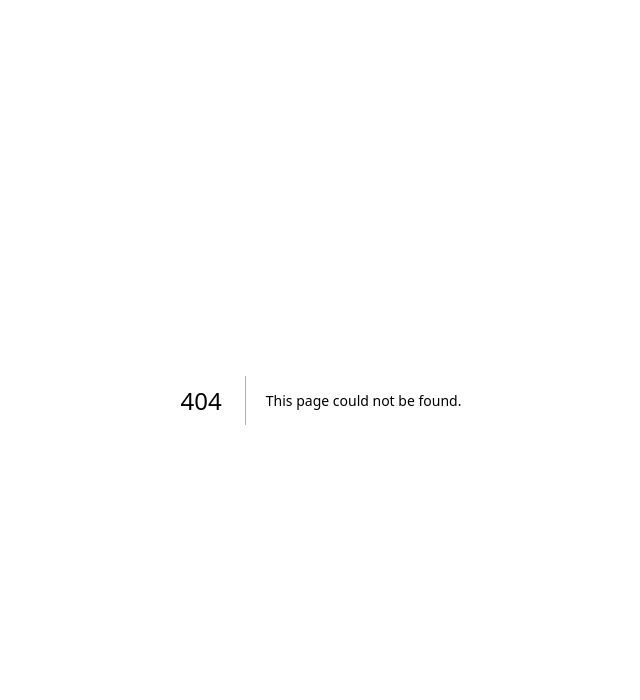
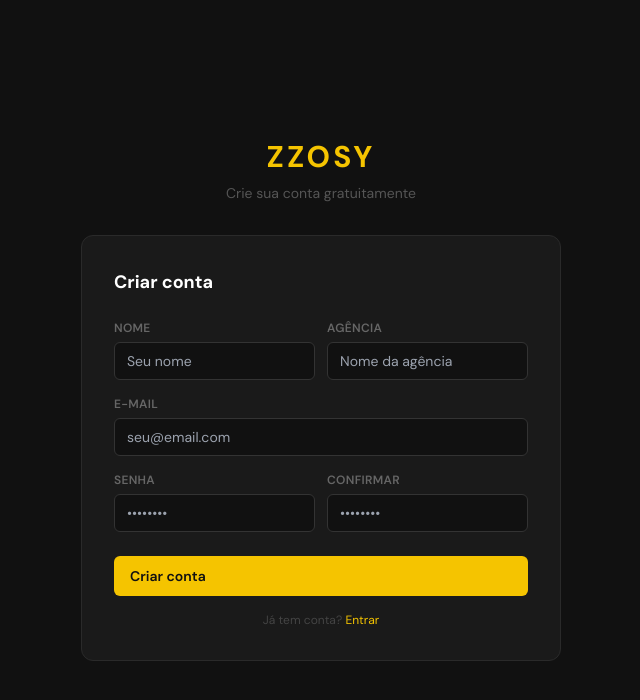
Before and after one commit to Giovanni-Rampazzo/zzysy, a Next.js app in the folder apps/web/: page /register in a window 1280 px wide. Before the commit this address had no page. Shown: the top 700 px of the page, without its empty margins (319-959 px from the left). Built offline with nearby package versions, Linux system fonts and the light colour scheme.

Commit message:
feat: register page

```diff
--- /dev/null
+++ b/apps/web/app/(auth)/register/page.tsx
@@ -0,0 +1,78 @@
+"use client"
+import { useState } from "react"
+import { useRouter } from "next/navigation"
+import { Button } from "@/components/ui/Button"
+
+export default function RegisterPage() {
+  const router = useRouter()
+  const [form, setForm] = useState({ name: "", agency: "", email: "", password: "", confirm: "" })
+  const [error, setError] = useState("")
+  const [loading, setLoading] = useState(false)
+
+  function set(k: string, v: string) { setForm(f => ({ ...f, [k]: v })) }
+
+  async function handleSubmit(e: React.FormEvent) {
+    e.preventDefault()
+    if (form.password !== form.confirm) { setError("As senhas não coincidem"); return }
+    setLoading(true)
+    setError("")
+    const res = await fetch("/api/register", {
+      method: "POST",
+      headers: { "Content-Type": "application/json" },
+      body: JSON.stringify({ name: form.name, agency: form.agency, email: form.email, password: form.password }),
+    })
+    setLoading(false)
+    if (!res.ok) {
+      const data = await res.json()
+      setError(data.error || "Erro ao criar conta")
+    } else {
+      router.push("/login")
+    }
+  }
+
+  return (
+    <div className="min-h-screen flex items-center justify-center bg-[#111111] py-10">
+      <div className="w-[480px]">
+        <div className="text-center mb-8">
+          <div className="text-[#F5C400] text-3xl font-bold tracking-[3px]">ZZOSY</div>
+          <div className="text-[#555555] text-sm mt-2">Crie sua conta gratuitamente</div>
+        </div>
+        <div className="bg-[#1a1a1a] rounded-xl p-8 border border-[#2a2a2a]">
+          <h1 className="text-white text-lg font-bold mb-6">Criar conta</h1>
+          <form onSubmit={handleSubmit} className="flex flex-col gap-4">
+            <div className="grid grid-cols-2 gap-3">
+              <div className="flex flex-col gap-1.5">
+                <label className="text-xs font-semibold uppercase tracking-wide text-[#666666]">Nome</label>
+                <input value={form.name} onChange={e => set("name", e.target.value)} placeholder="Seu nome" required className="w-full px-3 py-2 text-sm border rounded-md bg-[#111111] text-white border-[#333333] outline-none focus:border-[#F5C400]" />
+              </div>
+              <div className="flex flex-col gap-1.5">
+                <label className="text-xs font-semibold uppercase tracking-wide text-[#666666]">Agência</label>
+                <input value={form.agency} onChange={e => set("agency", e.target.value)} placeholder="Nome da agência" required className="w-full px-3 py-2 text-sm border rounded-md bg-[#111111] text-white border-[#333333] outline-none focus:border-[#F5C400]" />
+              </div>
+            </div>
+            <div className="flex flex-col gap-1.5">
+              <label className="text-xs font-semibold uppercase tracking-wide text-[#666666]">E-mail</label>
+              <input type="email" value={form.email} onChange={e => set("email", e.target.value)} placeholder="seu@email.com" required className="w-full px-3 py-2 text-sm border rounded-md bg-[#111111] text-white border-[#333333] outline-none focus:border-[#F5C400]" />
+            </div>
+            <div className="grid grid-cols-2 gap-3">
+              <div className="flex flex-col gap-1.5">
+                <label className="text-xs font-semibold uppercase tracking-wide text-[#666666]">Senha</label>
+                <input type="password" value={form.password} onChange={e => set("password", e.target.value)} placeholder="••••••••" required className="w-full px-3 py-2 text-sm border rounded-md bg-[#111111] text-white border-[#333333] outline-none focus:border-[#F5C400]" />
+              </div>
+              <div className="flex flex-col gap-1.5">
+                <label className="text-xs font-semibold uppercase tracking-wide text-[#666666]">Confirmar</label>
+                <input type="password" value={form.confirm} onChange={e => set("confirm", e.target.value)} placeholder="••••••••" required className="w-full px-3 py-2 text-sm border rounded-md bg-[#111111] text-white border-[#333333] outline-none focus:border-[#F5C400]" />
+              </div>
+            </div>
+            {error && <p className="text-red-400 text-xs">{error}</p>}
+            <Button type="submit" loading={loading} className="w-full mt-2 py-2.5">Criar conta</Button>
+          </form>
+          <div className="text-center mt-4 text-xs text-[#444444]">
+            Já tem conta?{" "}
+            <a href="/login" className="text-[#F5C400] cursor-pointer hover:underline">Entrar</a>
+          </div>
+        </div>
+      </div>
+    </div>
+  )
+}
```
